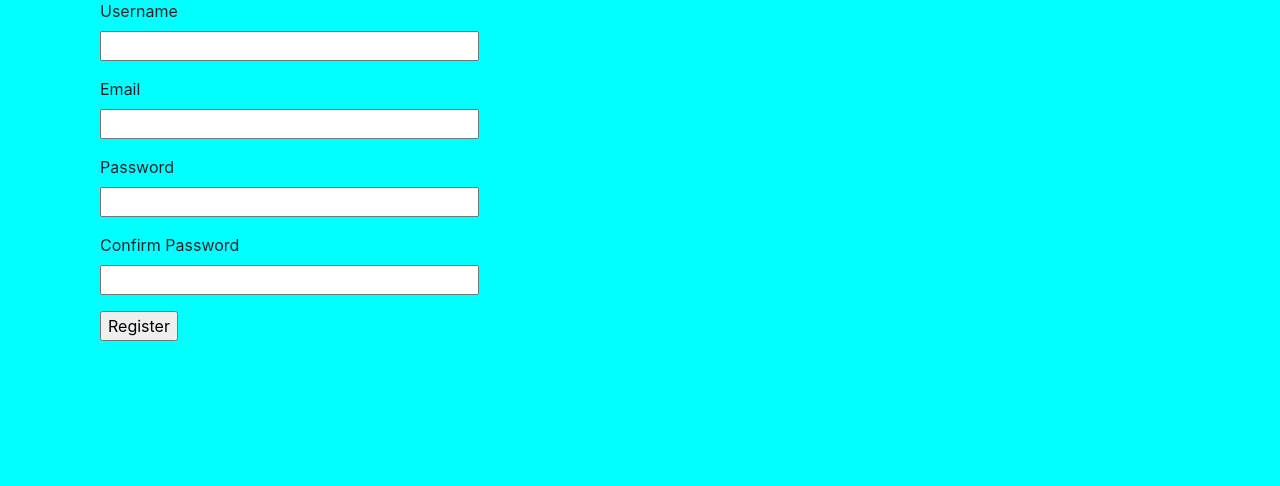
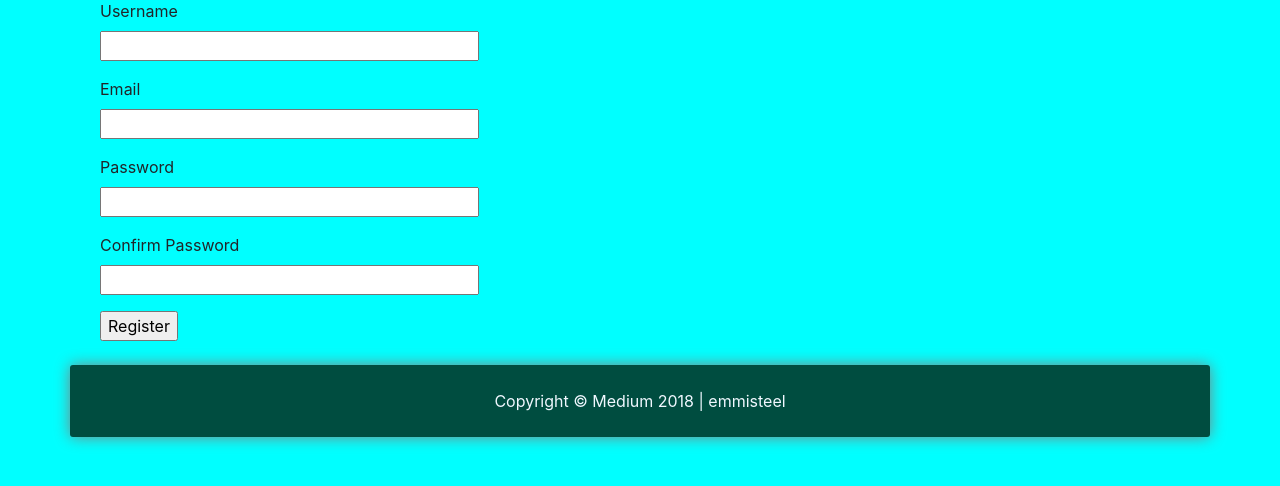
Before and after one commit to oxenprogrammer/microblog, a Flask app: page /register in a window 1280 px wide. Shown: the part 185-671 px from the top of the page. Run offline with Flask 2, Linux system fonts and the light colour scheme; some libraries are stand-ins or nearby versions.

Commit message:
adds footer

```diff
--- a/app/templates/base.html
+++ b/app/templates/base.html
@@ -36,6 +36,7 @@
 
     </div>
     {% endblock %}
+    {% include 'includes/_footer.html' %}
 
     <script src="{{url_for('static', filename='./js/jquery.min.js')}}"></script>
     <script src="{{url_for('static', filename='./js/popper.min.js')}}"></script>
--- /dev/null
+++ b/app/templates/includes/_footer.html
@@ -0,0 +1,9 @@
+    <section>
+        <footer class="container sticky-bottom">
+            <div class="row justify-content-md-center h-100 footer">
+                <div class="col-12 text-center">
+                    Copyright &copy; Medium 2018 | emmisteel
+                </div>
+            </div>
+        </footer>
+    </section>
```
